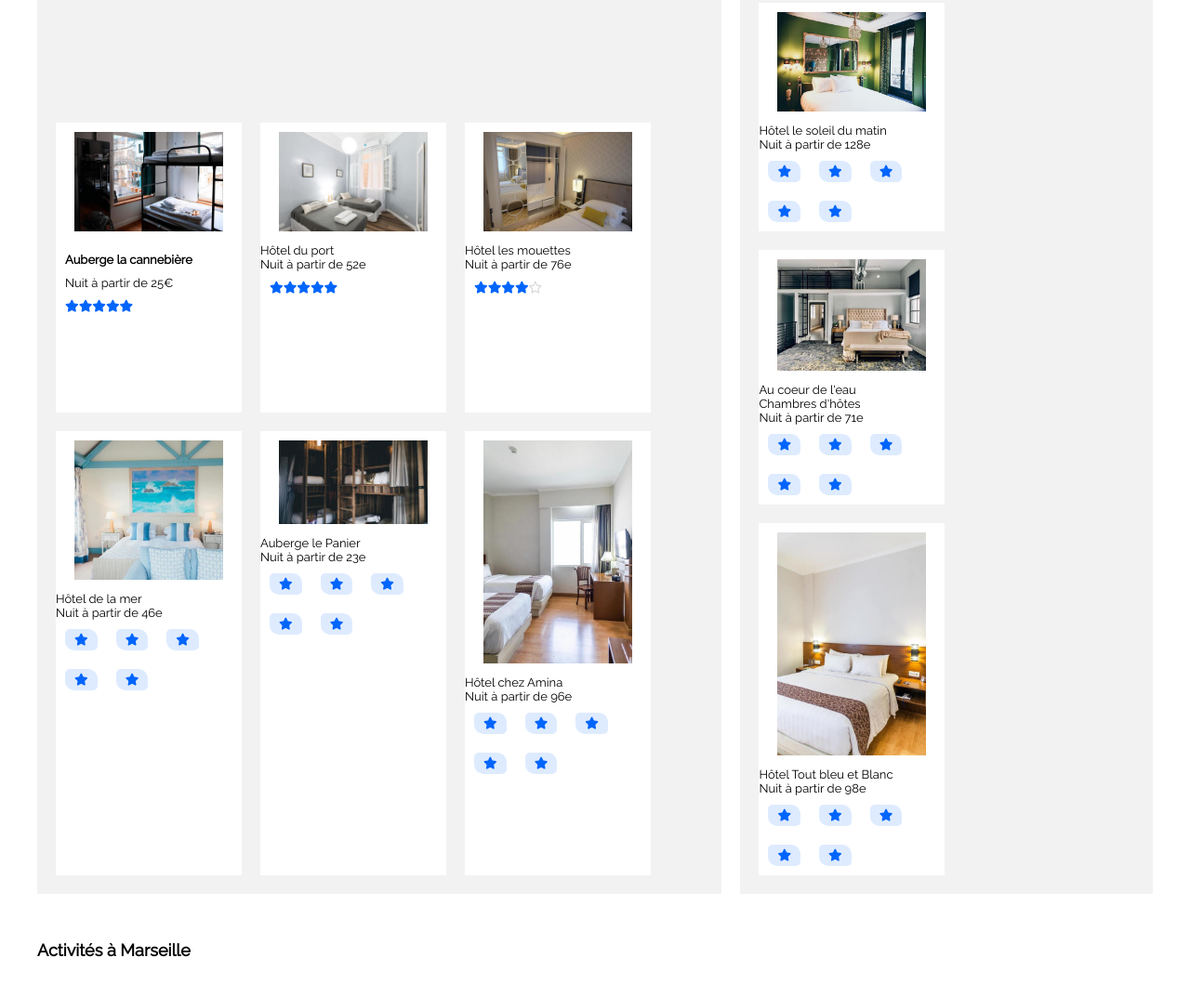
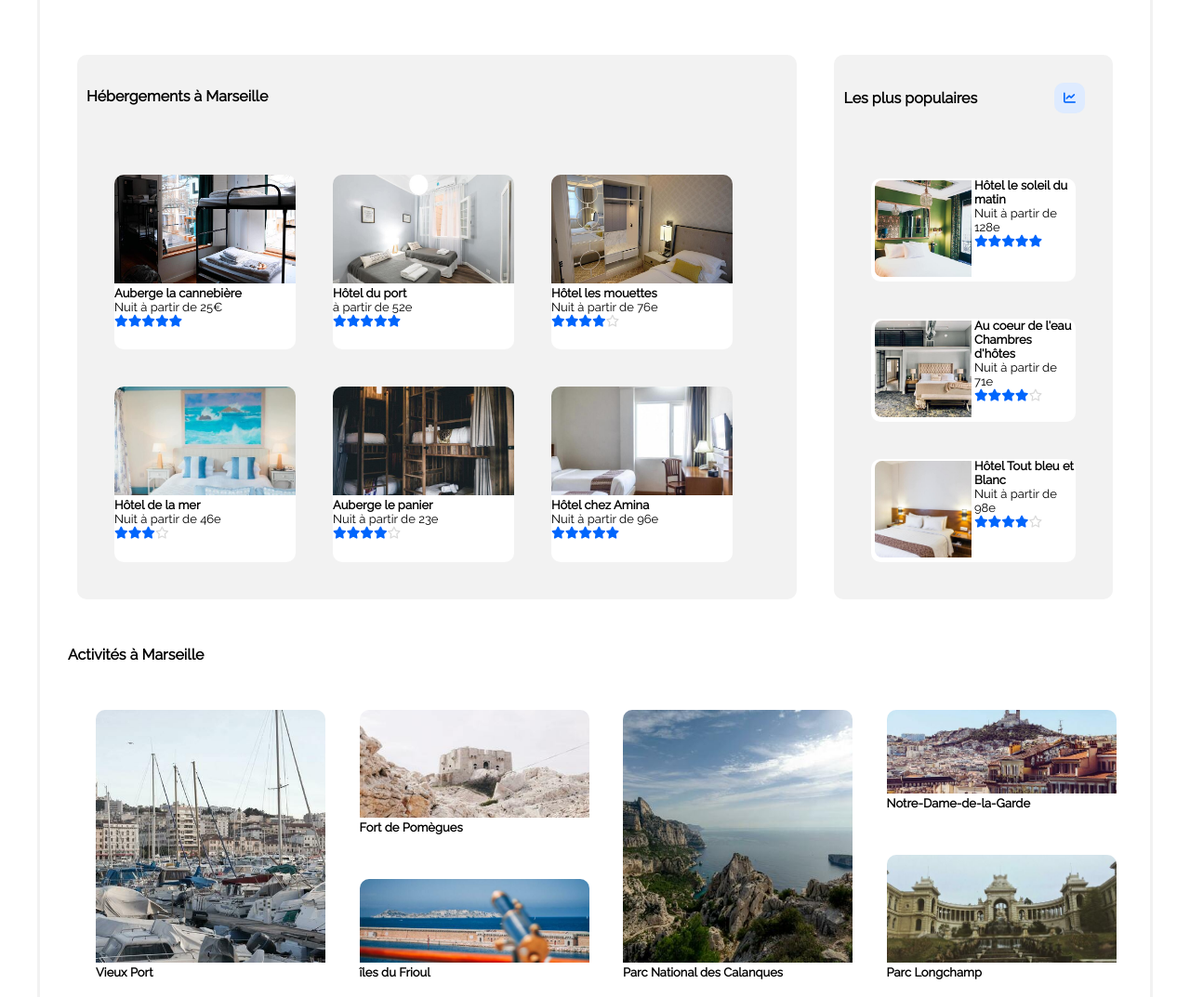
Before and after one commit to audebridault/Reser_open, a plain HTML site: page index.html in a window 1280 px wide. Shown: the part 519-1592 px from the top of the page at 93% size. Drawn offline with Linux system fonts and the light colour scheme.

Commit message:
troisième commit

```diff
--- a/index.html
+++ b/index.html
@@ -19,23 +19,26 @@
       <a href="#">S'inscrire</a>
     </nav>
 
-    <p class="left">Trouvez votre hébergement pour des vacances de rêve</p>
+    <p class="intro">Trouvez votre hébergement pour des vacances de rêve</p>
 
     <p>En plein centre ville ou en pleine nature</p>
-    <p>
-      <label for="ville"><i class="fas fa-map-marker-alt"></i></label>
-      <input type="text" name="ville" id="ville" placeholder="Ville" />
-      <input id="recherche" type="submit" value="Rechercher" class="button_1" />
-    </p>
 
-    <p>
-      <label for="Filtres">Filtres</label>
-      <i class="fas fa-money-bill-wave"></i>
-      <input type="submit" value="Economique" /><i class="fas fa-child"></i>
-      <input type="submit" value="Familial" /> <i class="fas fa-heart"></i
-      ><input type="submit" value="Romantique" /> <i class="fas fa-dog"></i
-      ><input type="submit" value="Animaux autorisés" />
-    </p>
+
+    <section class="ville">
+     <i class="fas fa-map-marker-alt"></i><input type="text" id="maRecherche" name="ville"
+    placeholder="ville" required>
+    <button>Rechercher</button>
+    </div>
+      </section>
+
+
+    <section class="filtres" >
+      <div>Filtres</div>
+      <div class="filtresborder"><i class="fas fa-money-bill-wave"></i>Economique</div>
+      <div class="filtresborder"> <i class="fas fa-child"></i>Familiale</div>
+      <div class="filtresborder"> <i class="fas fa-heart"></i>Romantique</div>
+      <div class="filtresborder"><i class="fas fa-dog"></i>Animaux autorisés</div>
+    </section>
 
     <aside>
       <i class="fas fa-info-circle"></i>plus de 500 logements sont disponibles
@@ -48,7 +51,7 @@
         <ul>
           <li>
             <a href="#">
-              <img
+              <img class="border"
                 src="images\hebergements\4_small\auberge_la_cannebiere_mini.jpg"
                 alt="Auberge la cannebière"
               />
@@ -60,124 +63,129 @@
 
           <li>
             <a href="#">
-              <img
+              <img class="border"
                 src="images\hebergements\4_small\hotel_du_port_mini.jpg"
                 alt="hôtel du port"
               />
             </a>
-            <br />Hôtel du port <br />Nuit à partir de 52e<br />
-
+            <h3>Hôtel du port</h3>
+            <span>à partir de 52e</span>
             <div class="stars fiveStars"></div>
           </li>
 
           <li>
             <a href="#">
-              <img
+              <img class="border"
                 src="images\hebergements\4_small\hotel_les_mouettes_mini.jpg"
                 alt="Hôtel les mouettes"
               />
             </a>
-            <br />Hôtel les mouettes<br />Nuit à partir de 76e<br />
+            <h3>Hôtel les mouettes</h3>
+            <span>Nuit à partir de 76e</span>
             <div class="stars fourStars"></div>
           </li>
 
           <li>
             <a href="#">
-              <img
+              <img class="border"
                 src="images\hebergements\4_small\hotel_de_la_mer_mini.jpg"
                 alt="Hôtel de la mer"
               />
             </a>
-            <br />Hôtel de la mer<br />Nuit à partir de 46e<br /><i
-              class="fas fa-star"
-            ></i
-            ><i class="fas fa-star"></i><i class="fas fa-star"></i
-            ><i class="fas fa-star"></i><i class="fas fa-star"></i>
+            <h3>Hôtel de la mer</h3>
+            <span>Nuit à partir de 46e</span>
+            <div class="stars threeStars"></div>
           </li>
 
           <li>
             <a href="#">
-              <img
+              <img class="border"
                 src="images\hebergements\4_small\auberge_le_panier_mini.jpg"
                 alt="Auberge le panier"
               />
             </a>
-            <br />Auberge le Panier<br />Nuit à partir de 23e<br /><i
-              class="fas fa-star"
-            ></i
-            ><i class="fas fa-star"></i><i class="fas fa-star"></i
-            ><i class="fas fa-star"></i><i class="fas fa-star"></i>
+            <h3>Auberge le panier</h3>
+            <span>Nuit à partir de 23e</span>
+            <div class="stars fourStars"></div>
           </li>
 
           <li>
             <a href="#">
-              <img
+              <img class="border"
                 src="images\hebergements\4_small\hotel_chez_amina_mini.jpg"
                 alt="Hôtel chez Amina"
               />
             </a>
-            <br />Hôtel chez Amina<br />Nuit à partir de 96e<br /><i
-              class="fas fa-star"
-            ></i
-            ><i class="fas fa-star"></i><i class="fas fa-star"></i
-            ><i class="fas fa-star"></i><i class="fas fa-star"></i>
+            <h3>Hôtel chez Amina</h3>
+            <span>Nuit à partir de 96e</span>
+            <div class="stars fiveStars"></div>
           </li>
         </ul>
       </section>
 
       <section class="populaires">
-        <p class="left">Les plus populaires<i class="fas fa-chart-line"></i></p>
+       <h2>Les plus populaires<i class="fas fa-chart-line"></i></h2>
+
         <ul>
           <li>
+            <div class="un">
             <a href="#">
-              <img
+              <img class="border2"
                 src="images\hebergements\4_small\hotel_le_soleil_du_matin_mini.jpg"
                 alt="Hôtel le soleil du matin"
               />
             </a>
-            <br />Hôtel le soleil du matin<br />Nuit à partir de 128e<br /><i
-              class="fas fa-star"
-            ></i
-            ><i class="fas fa-star"></i><i class="fas fa-star"></i
-            ><i class="fas fa-star"></i><i class="fas fa-star"></i>
+            </div>
+
+            <div class="deux">
+            <h3>Hôtel le soleil du matin</h3>
+            <span>Nuit à partir de 128e</span>
+            <div class="stars fiveStars"></div>
+            </div>
           </li>
 
           <li>
+            <div class="un">
             <a href="#">
-              <img
+              <img class="border2"
                 src="images\hebergements\4_small\au_coeur_de_leau_mini.jpg"
                 alt="Au coeur de l'eau chambres d'hôtes"
               />
             </a>
-            <br />Au coeur de l'eau<br />Chambres d'hôtes<br />Nuit à partir de
-            71e<br /><i class="fas fa-star"></i><i class="fas fa-star"></i
-            ><i class="fas fa-star"></i><i class="fas fa-star"></i
-            ><i class="fas fa-star"></i>
+            </div>
+            <div class="deux">
+            <h3>Au coeur de l'eau Chambres d'hôtes</h3>
+            <span>Nuit à partir de 71e</span>
+             <div class="stars fourStars"></div>
+              </div>
           </li>
 
+
           <li>
+            <div class="un">
             <a href="#">
-              <img
+              <img class="border2"
                 src="images\hebergements\4_small\hotel_tout_bleu_et_blanc_mini.jpg"
                 alt="Hôtel Tout bleu et Blanc"
               />
             </a>
-            <br />Hôtel Tout bleu et Blanc<br />Nuit à partir de 98e<br /><i
-              class="fas fa-star"
-            ></i
-            ><i class="fas fa-star"></i><i class="fas fa-star"></i
-            ><i class="fas fa-star"></i><i class="fas fa-star"></i>
+            </div>
+            <div class="deux">
+            <h3>Hôtel Tout bleu et Blanc</h3>
+            <span>Nuit à partir de 98e</span>
+            <div class="stars fourStars"></div>
+            </div>
           </li>
         </ul>
       </section>
     </main>
 
-    <section class="Activités">
-      <h2 class="left">Activités à Marseille</h2>
-      <ul>
-        <li>
+    <section class="activités">
+      <h2>Activités à Marseille</h2>
+      <ul class="activités_images">
+        <li class="g1">
           <a href="#">
-            <img
+            <img class="border"
               src="images\activites\4_small\vieux_port_mini.jpg"
               alt="Vieux port"
             />
@@ -185,9 +193,9 @@
           <br />Vieux Port
         </li>
 
-        <li>
+        <li class="g2">
           <a href="#">
-            <img
+            <img class="border"
               src="images\activites\4_small\fort_de_pomegues_mini.jpg"
               alt="Fort de Pomègues"
             />
@@ -195,9 +203,9 @@
           <br />Fort de Pomègues
         </li>
 
-        <li>
+        <li class="g3">
           <a href="#">
-            <img
+            <img class="border"
               src="images\activites\4_small\ile_du_frioul_mini.jpg"
               alt="îles du Frioul"
             />
@@ -205,9 +213,9 @@
           <br />îles du Frioul
         </li>
 
-        <li>
+        <li class="g4">
           <a href="#">
-            <img
+            <img class="border"
               src="images\activites\4_small\parc_national-des-calanques_mini.jpg"
               alt="Parc National des Calanques"
             />
@@ -215,9 +223,9 @@
           <br />Parc National des Calanques
         </li>
 
-        <li>
+        <li class="g5">
           <a href="#">
-            <img
+            <img class="border"
               src="images\activites\4_small\notre_dame_de_la_garde_mini.jpg"
               alt="Notre-Dame-de-la-Garde"
             />
@@ -225,9 +233,9 @@
           <br />Notre-Dame-de-la-Garde
         </li>
 
-        <li>
+        <li class="g6">
           <a href="#">
-            <img
+            <img class="border"
               src="images\activites\4_small\parc_longchamp_mini.jpg"
               alt="Parc Longchamp"
             />
@@ -245,7 +253,7 @@
         <p>données et confidentialité</p>
       </div>
 
-      <div class="hebergements">
+      <div class="nos">
         <h1>Nos hébergements</h1>
         <p>Charte qualité</p>
         <p>Soumettre votre hôtel</p>
--- a/style.css
+++ b/style.css
@@ -2,26 +2,31 @@
 
 /*GENERAL*/
 
-:root{
-  --mainColor : #0065fc;
+:root {
+  --mainColor: #0065fc;
 }
 
 * {
-  margin: 10px;
-  padding: 0%;
-  box-sizing: border-box;
+  margin: 20px;
+  padding: 0;
   font-family: "Raleway", sans-serif;
   font-size: small;
 }
+body {
+  border-style: solid;
+  border-color: #f2f2f2;
+}
+
 a {
   text-decoration: none;
-  color: var(--mainColor);;
-}
-p {
-  line-height: 30px;
+  color: var(--mainColor);
 }
 
 /*NAVIGATION*/
+.imghead {
+  width: auto;
+  height: 40px; /* ici tu aplique la taille voulue */
+}
 
 .navbar {
   display: grid;
@@ -34,65 +39,71 @@ p {
 }
 
 nav img {
-    order: 0;
+  order: 0;
 }
 nav a:nth-of-type(1) {
-    order: 2;
+  order: 1;
 }
 nav a:nth-of-type(2) {
-    order: 3;
+  order: 1;
+  color: black;
+  text-align: center;
 }
 nav a:nth-of-type(3) {
-    order: 1;
+  order: 2;
 }
 
-@media screen AND (min-width:768px){
+@media screen AND (min-width: 768px) {
   .navbar {
     grid-template-columns: auto 100px 100px 100px;
     justify-content: inherit;
   }
 }
 
-.left {
-  font-size: large;
+.intro {
+  font-size: medium;
   font-weight: bold;
-  padding: 20px 0;
 }
 
-.imghead {
-  width: auto;
-  height: 40px; /* ici tu aplique la taille voulue */
+.ville {
+  display: flex;
+  flex-direction: row;
+  justify-content: left;
+  margin: 0;
+  text-align: justify;
 }
+
+.filtres {
+  display: flex;
+  flex-direction: row;
+  justify-content: left;
+  text-align: center;
+  border-radius: 2px;
+  font-weight: bold;
+  flex-wrap: wrap;
+}
+
 input[type="text"] {
   font-weight: bold;
-  border-radius: 20px;
-}
-input:hover {
-  color: var(--mainColor);;
-  font-weight: bold;
-  border-radius: 20px;
-}
-.button_1 {
-  color: #fff;
-  background-color: var(--mainColor);
-  border-style: none;
 }
 
-label {
-  margin-right: 10px;
+button {
+  background-color: var(--mainColor);
+  color: white;
+  padding: 8px;
+  font-weight: bold;
+  border-radius: 0px 10px 10px 0px;
 }
 
 i {
-  padding: 5px 10px;
-  border-radius: 5px 10px;
+  border-radius: 10px;
   color: var(--mainColor);
   background-color: #deebff;
+  padding: 10px;
 }
+
 aside {
-  margin: 20px 0;
-}
-form {
-  margin: 20px 0;
+  margin: 10px 0;
 }
 
 ul {
@@ -102,32 +113,146 @@ ul {
 }
 
 img {
-  width: 80%;
+  width: 13rem;
+  height: 13rem;
+  object-fit: cover;
+}
+.populaires img {
+  width: 8rem;
+  height: 8rem;
+  border: 2px solid white;
+}
+.activités img {
+  width: 19rem;
+  height: 100%;
+}
+
+.border {
+  border-radius: 10px 10px 0 0;
+}
+.border2 {
+  border-radius: 10px 0 0 10px;
 }
 
 .hébergements {
   background-color: #f2f2f2;
+  margin-right: 20px 200px;
+  border-radius: 10px;
+}
+
+.hébergements li {
+  display: flex;
+  flex-direction: column;
+}
+
+.hébergements img {
+  width: 15rem;
+  height: 9rem;
+  object-fit: cover;
+}
+
+.populaires img {
+  width: 8rem;
+  height: 8rem;
+  border: 2px solid white;
+}
+
+h2 {
+  font-weight: bold;
+  font-size: medium;
+  margin: 10px;
+  width: 100%;
+  display: flex;
+  justify-content: space-between;
+  align-items: center;
 }
 
 .populaires {
+  display: flex;
+  flex-wrap: wrap;
+  justify-content: space-between;
   background-color: #f2f2f2;
+  border-radius: 10px;
 }
 
 .populaires ul {
-  flex-direction: row;
-  flex-wrap: wrap;
+  flex-direction: column;
+  flex-wrap: nowrap;
 }
+
+.populaires li {
+  display: grid;
+  grid-template-columns: 8.5rem auto;
+  max-width: 100%;
+  max-height: 100%;
+}
+
 section {
   display: flex;
   flex-wrap: wrap;
   justify-content: space-between;
 }
+
+.activités {
+  display: flex;
+  flex-direction: column;
+  flex-wrap: wrap;
+  justify-content: space-between;
+}
+
+.activités ul {
+  display: grid;
+  grid-template-columns: 1fr 1fr 1fr 1fr;
+  grid-template-rows: 10rem 2rem 2rem 10rem;
+}
+.activités li {
+  font-weight: bold;
+}
+
+.g1 {
+  grid-column-start: 1;
+  grid-column-end: 2;
+  grid-row-start: 1;
+  grid-row-end: 5;
+}
+.g2 {
+  grid-column-start: 2;
+  grid-column-end: 3;
+  grid-row-start: 1;
+  grid-row-end: 3;
+}
+.g3 {
+  grid-column-start: 2;
+  grid-column-end: 3;
+  grid-row-start: 4;
+  grid-row-end: 5;
+}
+.g4 {
+  grid-column-start: 3;
+  grid-column-end: 4;
+  grid-row-start: 1;
+  grid-row-end: 5;
+}
+.g5 {
+  grid-column-start: 4;
+  grid-column-end: 5;
+  grid-row-start: 1;
+  grid-row-end: 2;
+}
+.g6 {
+  grid-column-start: 4;
+  grid-column-end: 5;
+  grid-row-start: 3;
+  grid-row-end: 5;
+}
+
 /*FOOTER*/
 footer {
   display: flex;
   background-color: #f2f2f2;
   padding: 20px 0;
 }
+
 footer h1 {
   margin-bottom: 15px;
 }
@@ -135,42 +260,84 @@ footer h1 {
 .apropos {
   margin-right: 300px;
 }
-.hebergements {
-  margin-right: 300px;
-}
+
 .assistance {
   margin-right: 300px;
 }
 
+.nos {
+  margin-right: 300px;
+}
+
 .stars {
-    font-family: 'Font Awesome 5 Free';
+  font-family: "Font Awesome 5 Free";
 }
 .stars::before {
-    font-weight:bold;
-    color: var(--mainColor);
+  font-weight: bold;
+  color: var(--mainColor);
 }
 .stars::after {
-    color:#d9d9d9;
-
+  color: #d9d9d9;
 }
 
 .fourStars::before {
-    content: "\f005 \f005 \f005 \f005";
+  content: "\f005 \f005 \f005 \f005";
 }
 .fourStars::after {
-    content: "\f005";
+  content: "\f005";
 }
 
 .fiveStars::before {
-    content: "\f005 \f005 \f005 \f005 \f005";
+  content: "\f005 \f005 \f005 \f005 \f005";
+}
+
+.threeStars::before {
+  content: "\f005 \f005 \f005";
+}
+.threeStars::after {
+  content: "\f005";
 }
 
 main {
-    display: flex;
+  display: flex;
 }
 
+li {
+  max-width: 200px;
+  background-color: white;
+  border-radius: 10px;
+}
 
-li {
-    max-width: 200px;
-    background: white;
+@media all and (max-width: 1024px) {
+  footer {
+    flex-direction: column;
+  }
 }
+
+@media (max-width: 1024px) {
+  main {
+    flex-direction: column;
+  }
+}
+@media (max-width: 1024px) {
+  .activités ul {
+    display: flex;
+    flex-direction: column;
+  }
+}
+
+.populaires li * {
+  margin: 0;
+}
+.hébergements li * {
+  margin: 0;
+}
+.activités li * {
+  margin: 0;
+}
+
+.un {
+  display: flex;
+  justify-content: center;
+  align-items: center;
+}
```
